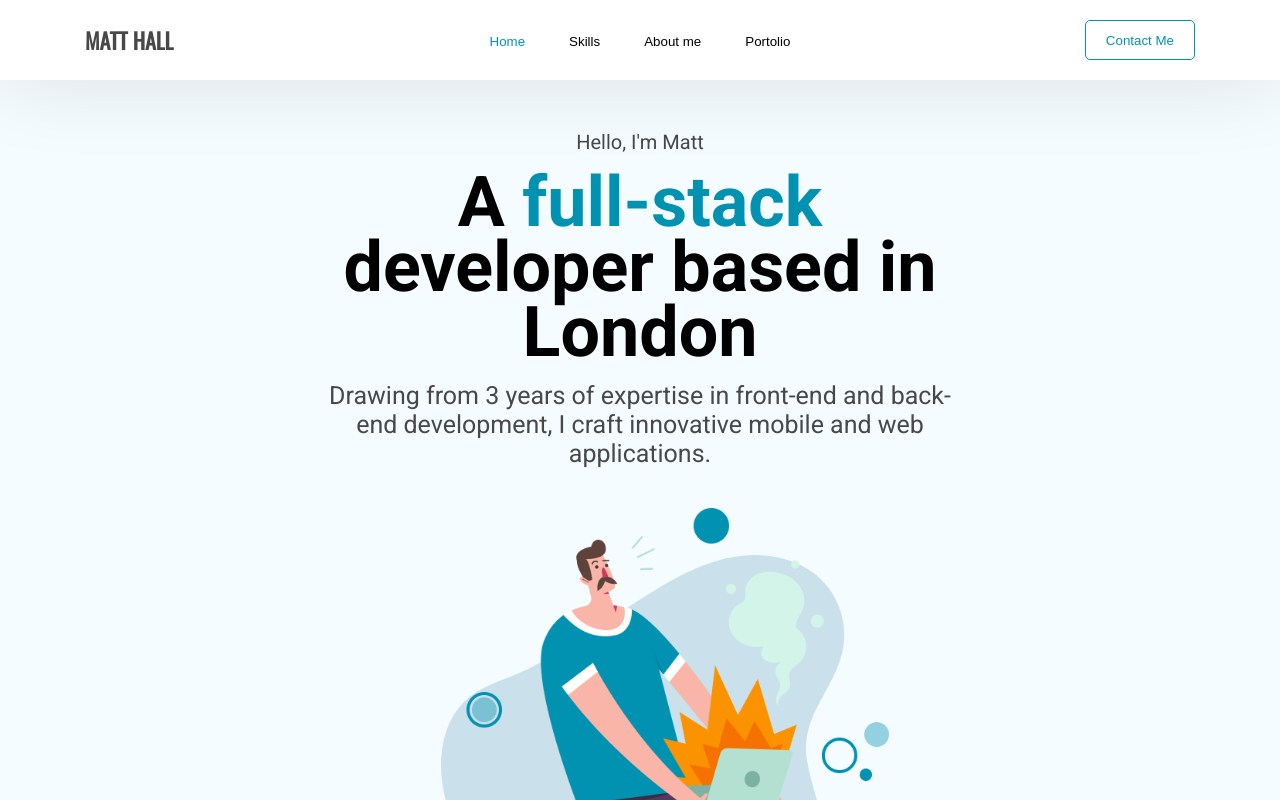
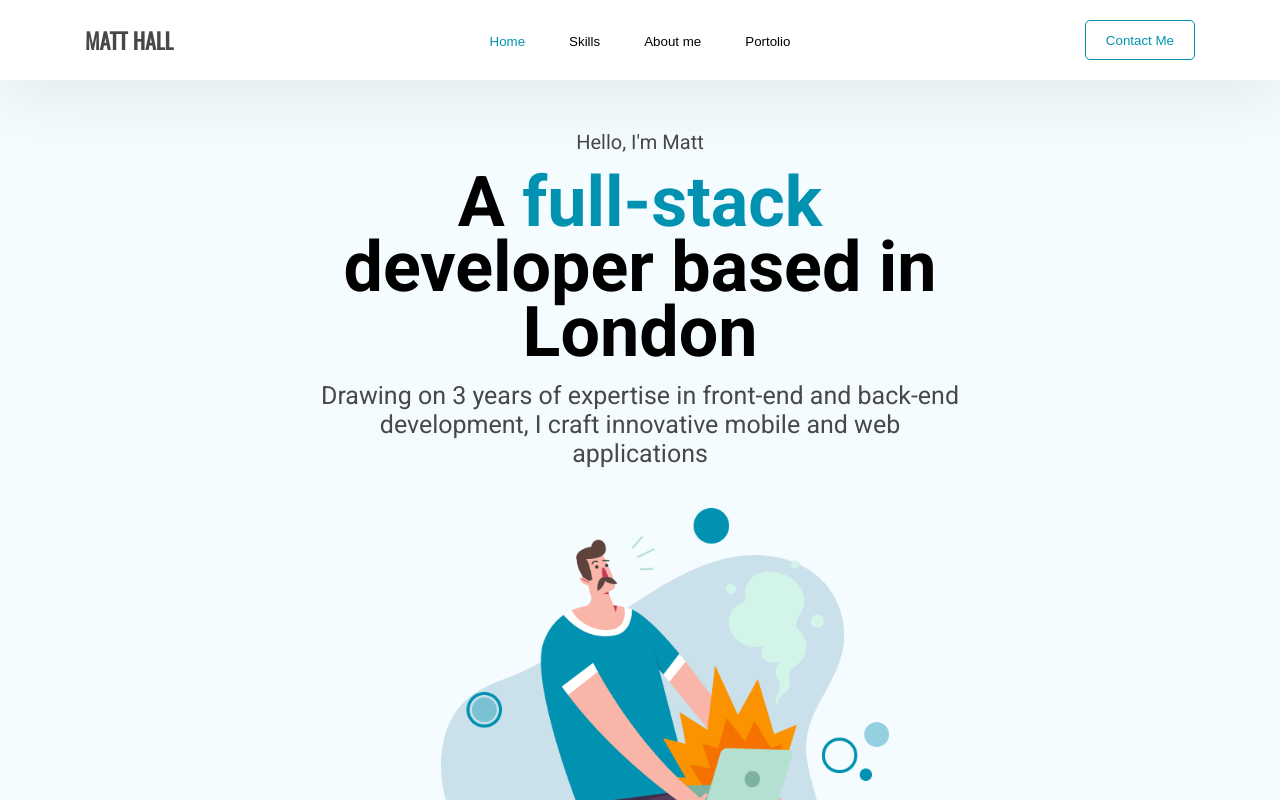
Before and after one commit to mhallrp/TechPortfolio-old, a React (Create React App) app: page / in a window 1280 px wide. Shown: the top 800 px of the page. Built offline with nearby package versions, Linux system fonts and the light colour scheme.

Commit message:
update pages page

```diff
--- a/src/pages/landing/landing.jsx
+++ b/src/pages/landing/landing.jsx
@@ -48,7 +48,7 @@ function Landing(){
                     <div className={Styles.topText}>
                     <p className={ Styles.helloText }>Hello, I'm Matt</p>
                     <h1 className={ Styles.topMainText }>A <span className={ Styles.greenSpan }>full-stack </span>developer based in London</h1>
-                    <p className={ Styles.topSkills }>Drawing from 3 years of expertise in front-end and back-end development, I craft innovative mobile and web applications.</p>
+                    <p className={ Styles.topSkills }>Drawing on 3 years of expertise in front-end and back-end development, I craft innovative mobile and web applications</p>
                     {/* <p className={ Styles.topSkills }>HTML | CSS | Javascript | React<br/>SQL | MongoDB | NodeJS<br/>Swift | SwiftUI | UIKit</p> */}
                     </div>
                 </div>
```
